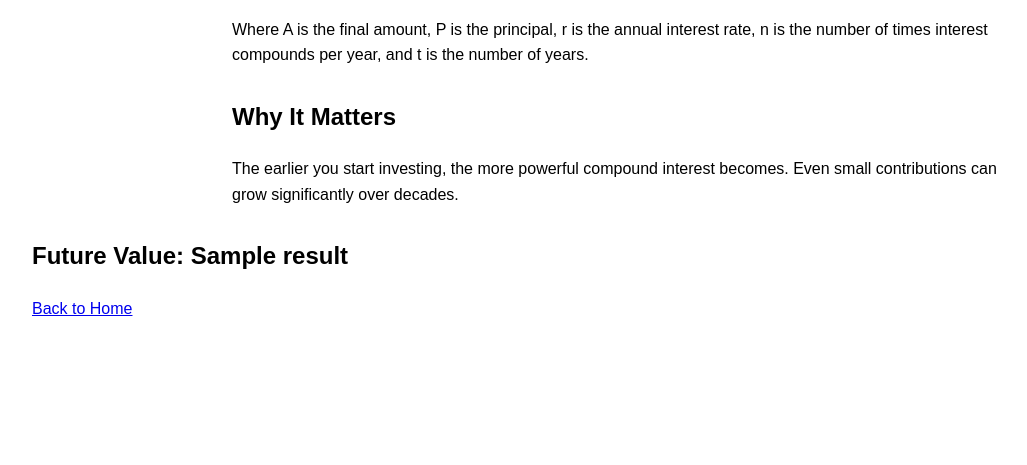
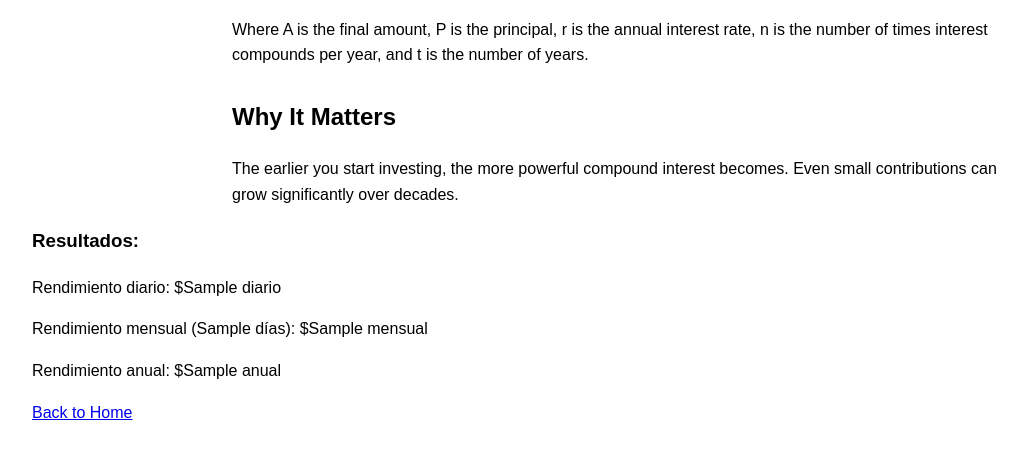
Before and after one commit to loesmi950815-cell/OpenNumbersLab, a Flask app: template templates/compound_interest.html in a window 1280 px wide. Shown: the part 670-1135 px from the top of the page, without its empty margins (8-1035 px from the left). Before the commit the page ends 986 px from the top, so only its background shows below. Run offline with Flask 3, Linux system fonts and the light colour scheme; the template is opened without the code that fills it: most values are stand-ins (such as "Sample title", 1, 10 or a date in 2020).

Commit message:
Update compound_interest.html

```diff
--- a/templates/compound_interest.html
+++ b/templates/compound_interest.html
@@ -70,9 +70,18 @@
     Even small contributions can grow significantly over decades.
     </p>
 </section>
-    {% if result %}
-        <h2>Future Value: {{ result }}</h2>
+{% if result %}
+    {% if result is string %}
+        <p>{{ result }}</p>
+    {% else %}
+        <div class="resultado">
+            <h3>Resultados:</h3>
+            <p>Rendimiento diario: ${{ result.diario }}</p>
+            <p>Rendimiento mensual ({{ result.dias_mes }} días): ${{ result.mensual }}</p>
+            <p>Rendimiento anual: ${{ result.anual }}</p>
+        </div>
     {% endif %}
+{% endif %}
 
     <a href="/">Back to Home</a>
 </body>
```
